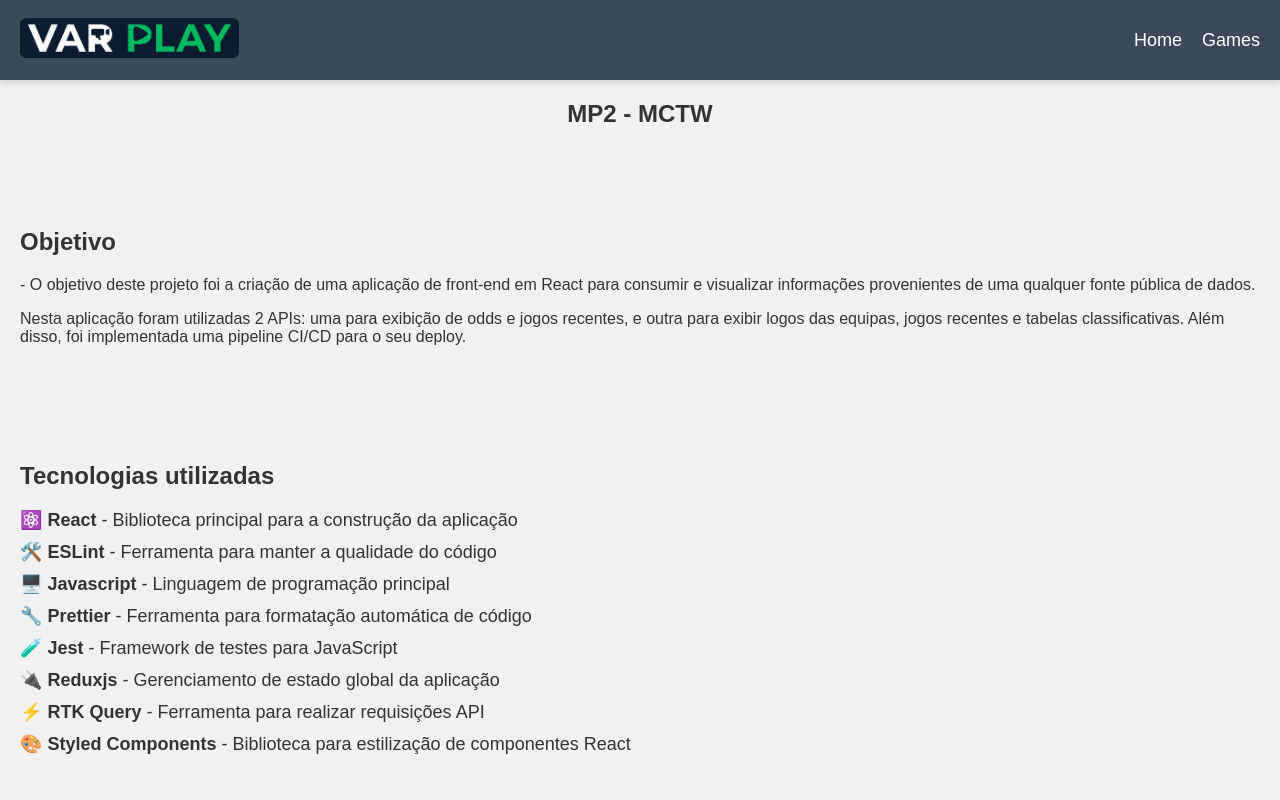
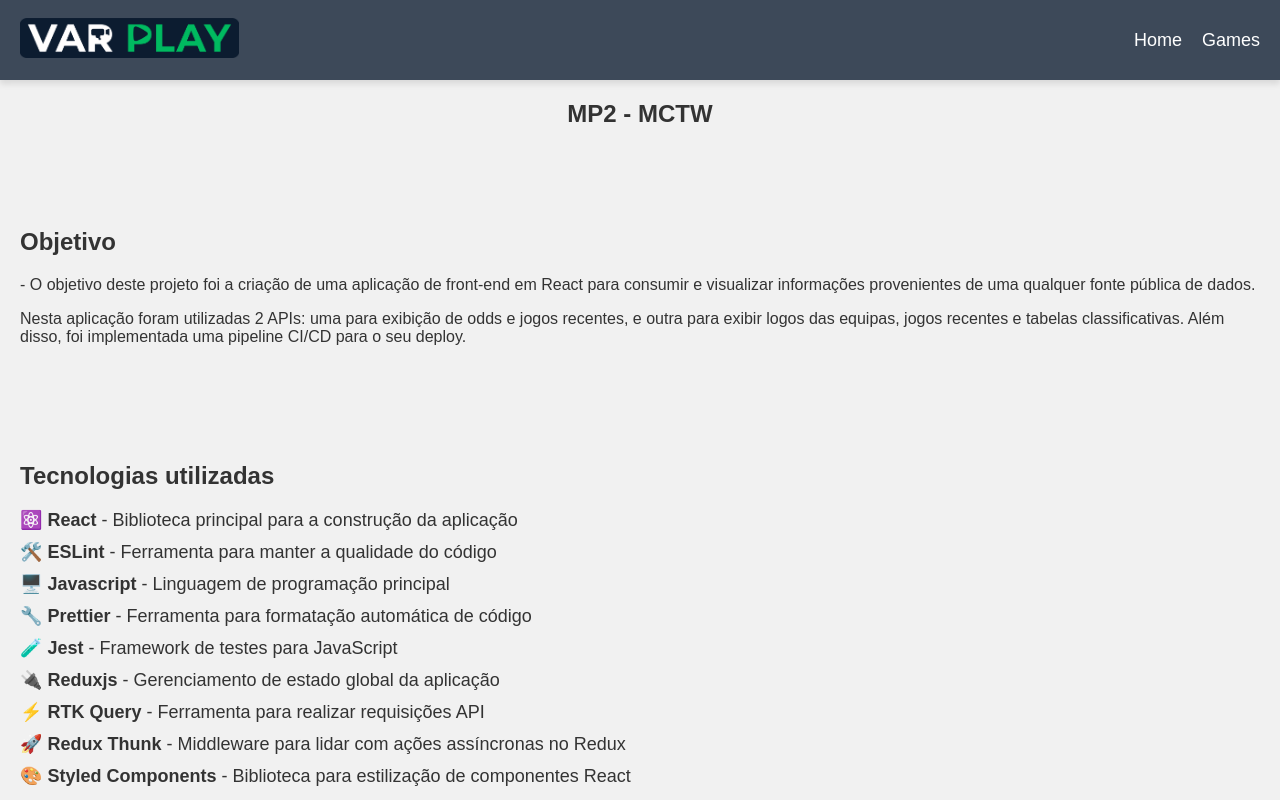
Before and after one commit to DiogoGuerra10/MP2, a React (Create React App) app in the folder mini2-app/: page / in a window 1280 px wide. Shown: the top 800 px of the page. Built offline with nearby package versions, Linux system fonts and the light colour scheme.

Commit message:
Add Redux Thunk to Homepage and update API configuration comments

```diff
--- a/mini2-app/src/Homepage.js
+++ b/mini2-app/src/Homepage.js
@@ -51,6 +51,10 @@ const Homepage = () => {
           <TechItem>
             ⚡ <strong>RTK Query</strong> - Ferramenta para realizar requisições
             API
+          </TechItem>
+          <TechItem>
+            🚀 <strong>Redux Thunk</strong> - Middleware para lidar com ações
+            assíncronas no Redux
           </TechItem>
           <TechItem>
             🎨 <strong>Styled Components</strong> - Biblioteca para estilização
--- a/mini2-app/src/api2/Statistics.js
+++ b/mini2-app/src/api2/Statistics.js
@@ -1,31 +1,25 @@
 import { createApi, fetchBaseQuery } from '@reduxjs/toolkit/query/react';
 
-// Configuração da API da Free API Live Football Data
 export const statisticsApi = createApi({
   reducerPath: 'statisticsApi',
   baseQuery: fetchBaseQuery({
-    baseUrl: 'https://free-api-live-football-data.p.rapidapi.com/', // Endpoint base da nova API
+    baseUrl: 'https://free-api-live-football-data.p.rapidapi.com/',
     prepareHeaders: (headers) => {
-      // Adicionar cabeçalhos de autenticação do RapidAPI
       headers.set(
         'x-rapidapi-key',
         'e1e569e081mshd72c2e238262e6cp17d61ajsn43d3f4979277',
-      ); // Sua chave de API RapidAPI
+      );
       headers.set(
         'x-rapidapi-host',
         'free-api-live-football-data.p.rapidapi.com',
-      ); // Host da API
+      );
       return headers;
     },
   }),
   endpoints: (builder) => ({
-    // Endpoint para pegar standings de uma competição
+    // Endpoint para ir buscar as  standings de uma competição
     getCompetitionStandings: builder.query({
-      query: (leagueId) => `football-get-standing-all?leagueid=${leagueId}`, // Usando a nova estrutura de URL para standings
-    }),
-    // Endpoint para pegar informações head-to-head de um jogo (você pode ajustar conforme necessário)
-    getMatchHead2Head: builder.query({
-      query: (matchId) => `matches/${matchId}/head2head`, // A API atual não fornece esse endpoint, então você pode ajustar ou remover
+      query: (leagueId) => `football-get-standing-all?leagueid=${leagueId}`,
     }),
   }),
 });
```
